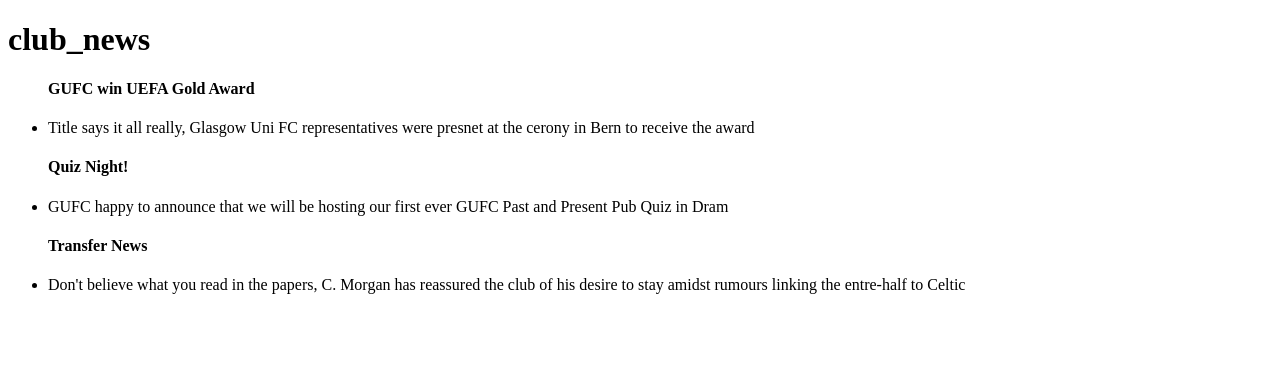
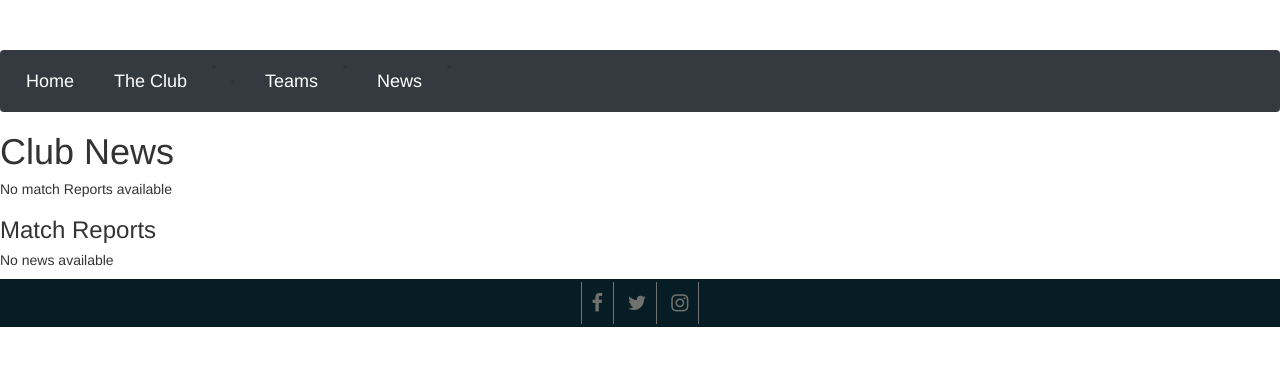
Before and after one commit to GregorKerr1996/GUFCWebsite, a Django app: page /website/news/club_news/ in a window 1280 px wide. Shown: the top 366 px of the page. Run offline with Django 3.2, Linux system fonts and the light colour scheme; data comes from the database, SQL or seed files in the repository; some libraries are stand-ins or nearby versions.

Commit message:
Don't really know what's going on, this should fix some merge problems I hope

```diff
--- a/GUFCWebsite/populate_website.py
+++ b/GUFCWebsite/populate_website.py
@@ -11,7 +11,7 @@
 # Then we will create a dictionary of dictionaries for our categories.
 # This might seem a little bit confusing, but it allows us to iterate
 # through each data structure, and add the data to our models.
-    reports_list = [
+    match_reports = [
         {"title": "Good Win for 1s",
         "text":"Great performance for the lads with some cracking goals from C.Morgan, masterclass from the big man"},
         {"title":"1s in Unlucky Draw",
@@ -33,7 +33,7 @@
         {"title":"Transfer News",
         "text":"Don't believe what you read in the papers, C. Morgan has reassured the club of his desire to stay amidst rumours linking the centre-half to Celtic"} ]
 
-    news_cats = {"match_reports": {"reports": reports_list},
+    news_cats = {"match_reports": {"reports": match_reports},
         "club_news": {"reports": club_news},}
 
 # If you want to add more catergories or pages,
--- a/GUFCWebsite/templates/website/base.html
+++ b/GUFCWebsite/templates/website/base.html
@@ -14,7 +14,6 @@
 
     <title>
         GUFC
-
     </title>
 
 </head>
@@ -46,7 +45,7 @@
     </li>
     </li>
     <li>
-        <a class="navbar-brand" href="/website/matchReports">Match Reports</a>
+        <a class="navbar-brand" href="/website/matchReports">News</a>
     </li>
 
     </ul>
--- a/GUFCWebsite/templates/website/news.html
+++ b/GUFCWebsite/templates/website/news.html
@@ -1,27 +1,45 @@
 <!DOCTYPE html>
 
-<html>
-<head>
-    <title>GUFC</title>
-</head>
+{% extends 'website/base.html' %}
+{% load staticfiles %}
+{% block title_block %}
 
-<body>
+{% endblock %}
+
+{% block body_block %}
+    <h1>Club News</h1>
+
     <div>
-    {% if news_cat %}
-        <h1>{{ news_cat.name }}</h1>
-        {% if reports %}
+        {% if news_cats %}
+        <ul>
+          {% for cat in news_cats %}
+          <li>
+              {{ cat.name }}
+          </li>
+          {% endfor %}
+        </ul>
+        {% else %}
+        <h5>No match Reports available</h5>
+        {% endif %}
+      </div>
+
+        <div>
+          <h3>
+            Match Reports
+          </h3>
+          {% if news_reports %}
             <ul>
-            {% for report in reports %}
-                <h4>{{ report.title }}</h4>
-                <li>{{ report.text }}</li>
-            {% endfor %}
+              {% for report in news_reports %}
+              <li>
+                <h5>{{ report.title}}</h5>
+                <p>{{ report.text }}</p>
+              </li>
+              {% endfor %}
             </ul>
-        {% else %}
-            <strong>No reports currently in news.</strong>
-        {% endif %}
-    {% else %}
-        The specified news category does not exist!
-    {% endif %}
-    </div>
-</body>
-</html>
+            {% else %}
+              <h5>No news available</h5>
+            {% endif %}
+        </div>
+
+
+{% endblock %}
--- a/GUFCWebsite/website/views.py
+++ b/GUFCWebsite/website/views.py
@@ -6,7 +6,7 @@
 
     news_cat_list = News.objects.order_by("-views")[:5]
     reports = Report.objects.order_by("-views")[:5]
-    context_dict = {'boldmessage': "Ballin never stops", "news_cats": news_cat_list, "news_reports": reports}
+    context_dict = {"news_cats": news_cat_list, "news_reports": reports}
 
     return render(request, 'website/index.html', context_dict)
 
@@ -69,6 +69,9 @@
     return render(request, 'website/underTwentyOnes.html', context=context_dict)
 
 def matchReports(request):
-    context_dict = {}
 
-    return render(request, 'website/matchReports.html', context=context_dict)
+    news_cat_list = News.objects.order_by("-views")[:5]
+    reports = Report.objects.filter(news_cat__name = "match_reports")
+    context_dict = {"news_cats": news_cat_list, "news_reports": reports}
+
+    return render(request, 'website/matchReports.html', context_dict)
```
Also changed, not shown: GUFCWebsite/templates/website/index.html (+1 -53 lines), GUFCWebsite/templates/website/matchReports.html (+34 -1 lines).
